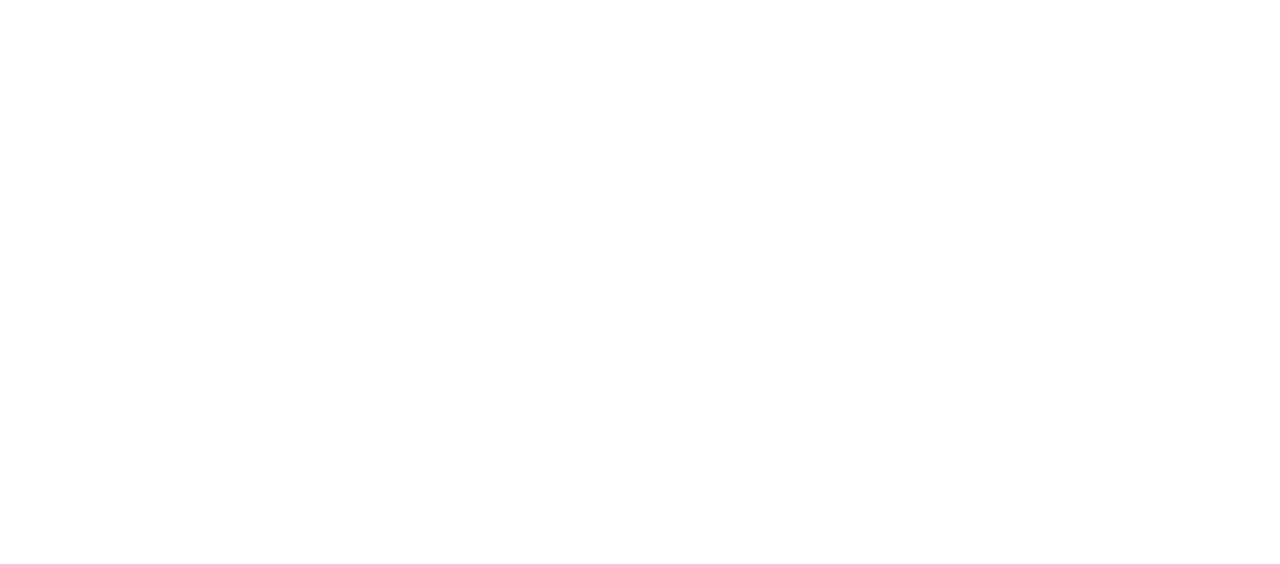
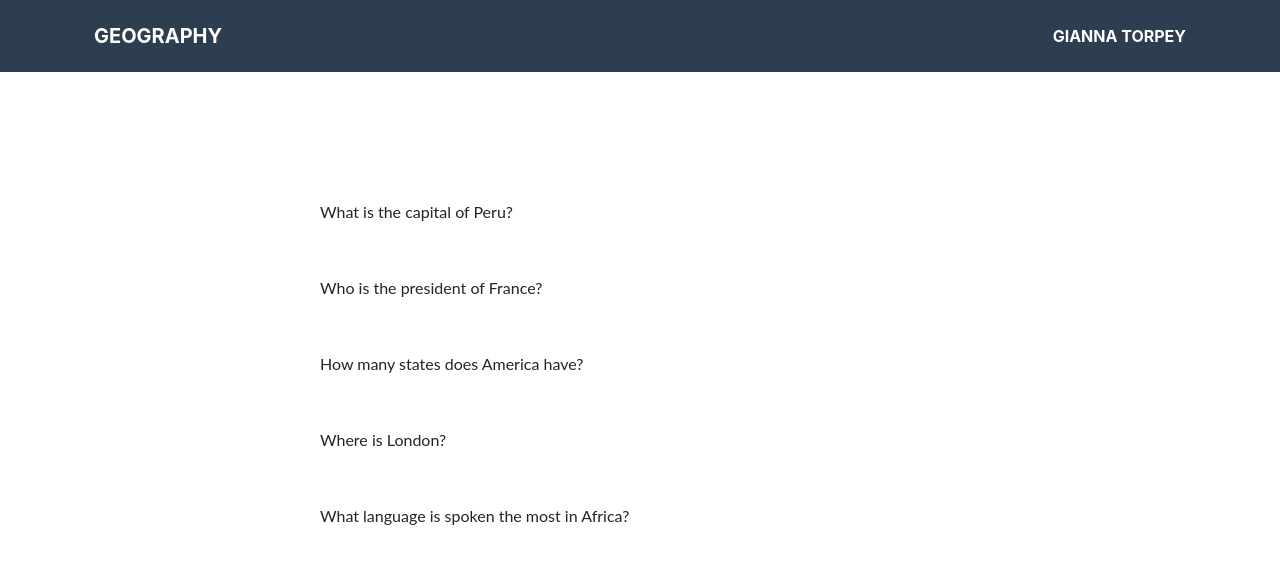
Before and after one commit to ameteku/ExamCouncilChainLink, a React (Create React App) app in the folder reactfrontend/: page /student/examwrite in a window 1280 px wide. Shown: the top 564 px of the page. Built offline with nearby package versions, Linux system fonts and the light colour scheme.

Commit message:
Added Write Exam Page

```diff
--- a/reactfrontend/src/ExamRegister.css
+++ b/reactfrontend/src/ExamRegister.css
@@ -6,6 +6,11 @@
     border: solid 3px transparent;
     border-radius: 5px;
     border-color: #1abc9c;
+  }
+
+  .question {
+      text-align: left;
+
   }
 
   input {
@@ -18,8 +23,11 @@
     width: 100%;
     margin-top: 5px;
     margin-bottom: 5px;
-
-
+  }
+  .questionAndAnswerPair{
+      margin:auto;
+      width:50%;
+      padding-top:200px;
   }
 
   .header {
@@ -42,7 +50,7 @@
       font-weight: bolder;
 
   }
- li:hover{
+ .examItem:hover{
         background-color: mediumaquamarine;
         color: white;
         text-decoration: none;
--- a/reactfrontend/src/ExamWrite.js
+++ b/reactfrontend/src/ExamWrite.js
@@ -1,7 +1,33 @@
+import React from "react";
+import questions from "./Questions";
+import QAndA from "./QAndA";
+
+
+
 function ExamWrite(){
+    const [firstName,changeFirstName] = React.useState("Gianna");
+    const [lastName,changeLastName] = React.useState("Torpey");
+
+    function makeQuestionAndInput(question){
+        return <QAndA question={question}/>
+    }
     return(
         <div>
-
+            <nav class="navbar navbar-expand-lg bg-secondary text-uppercase fixed-top" id="mainNav">
+                <div class="container">
+                    <a class="navbar-brand js-scroll-trigger" href="#page-top">Geography</a>
+                    <button class="navbar-toggler navbar-toggler-right text-uppercase font-weight-bold bg-primary text-white rounded" type="button" data-toggle="collapse" data-target="#navbarResponsive" aria-controls="navbarResponsive" aria-expanded="false" aria-label="Toggle navigation">
+                        Menu
+                        <i class="fas fa-bars"></i>
+                    </button>
+                    <div class="dummy">
+                        {firstName} {lastName}
+                    </div>
+                </div>
+             </nav>
+             <div className="questionAndAnswerPair">
+                {questions.map(makeQuestionAndInput)}
+             </div>
         </div>
     )
 }
--- /dev/null
+++ b/reactfrontend/src/QAndA.js
@@ -0,0 +1,16 @@
+import React from "react";
+
+function QAndA(props){
+    const [currentAnswer, updateAnswer] = React.useState("");
+    function updateValue(event){
+        updateAnswer(event.target.value);
+    }
+    return (
+        <div>
+            <p className="question">{props.question}</p>
+            <input value={currentAnswer} onChange={updateValue}/>
+        </div>
+    )
+}
+
+export default QAndA;
--- a/reactfrontend/src/Questions.js
+++ b/reactfrontend/src/Questions.js
@@ -1,10 +1,10 @@
 import React from "react";
-var questions  = ["a","b","c"]
-questions.filter(function(index){
-    if (index !== 0){
-        return true;
-    }
-    else {
-        return false;
-    }
-})
+const questions = [
+    "What is the capital of Peru?",
+    "Who is the president of France?",
+    "How many states does America have?",
+    "Where is London?",
+    "What language is spoken the most in Africa?"
+ ]
+
+ export default questions;
```
